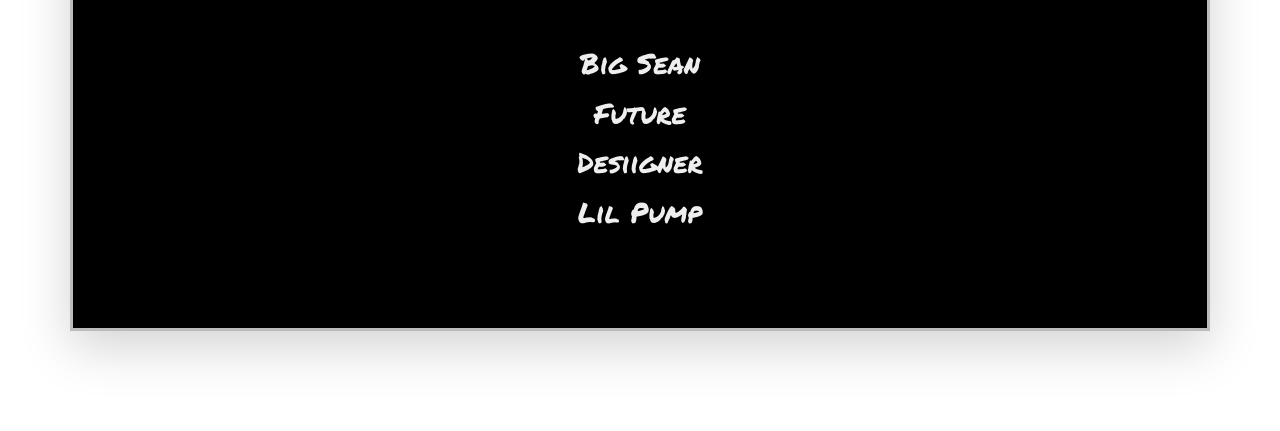
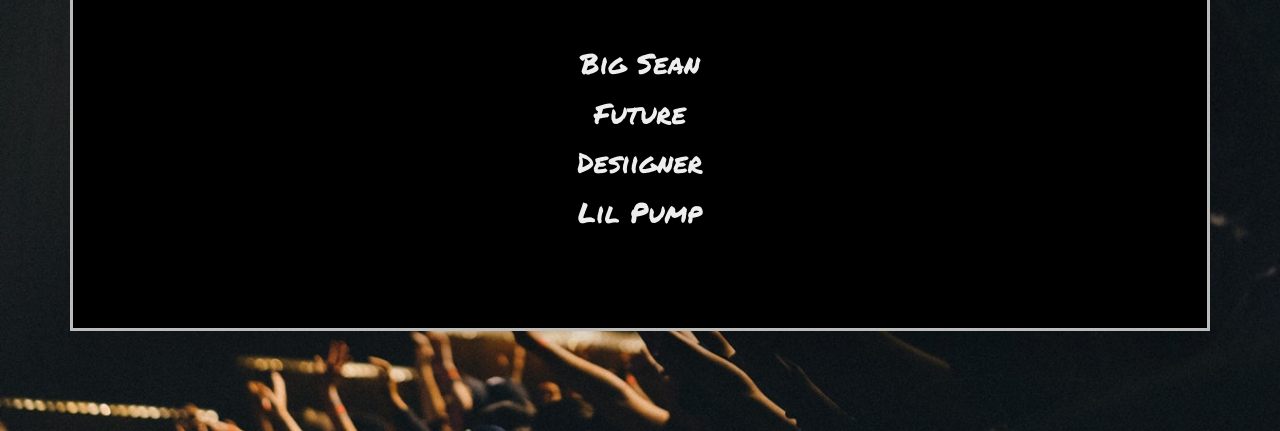
Before and after one commit to 0xBull24/trivia-game, a plain HTML site: page index.html in a window 1280 px wide. Shown: the part 374-805 px from the top of the page. Drawn offline with nearby package versions, Linux system fonts and the light colour scheme; the site is published under a folder, as on GitHub Pages, so addresses that start at the root find nothing.

Commit message:
Typo: background css

```diff
--- a/assets/css/style.css
+++ b/assets/css/style.css
@@ -6,7 +6,7 @@
 
 /* Body */
 body {
-    background-image: url('/assets/images/concert.jpg');
+    background-image: url('../images/concert.jpg');
     background-size: cover;
 }
 
```
